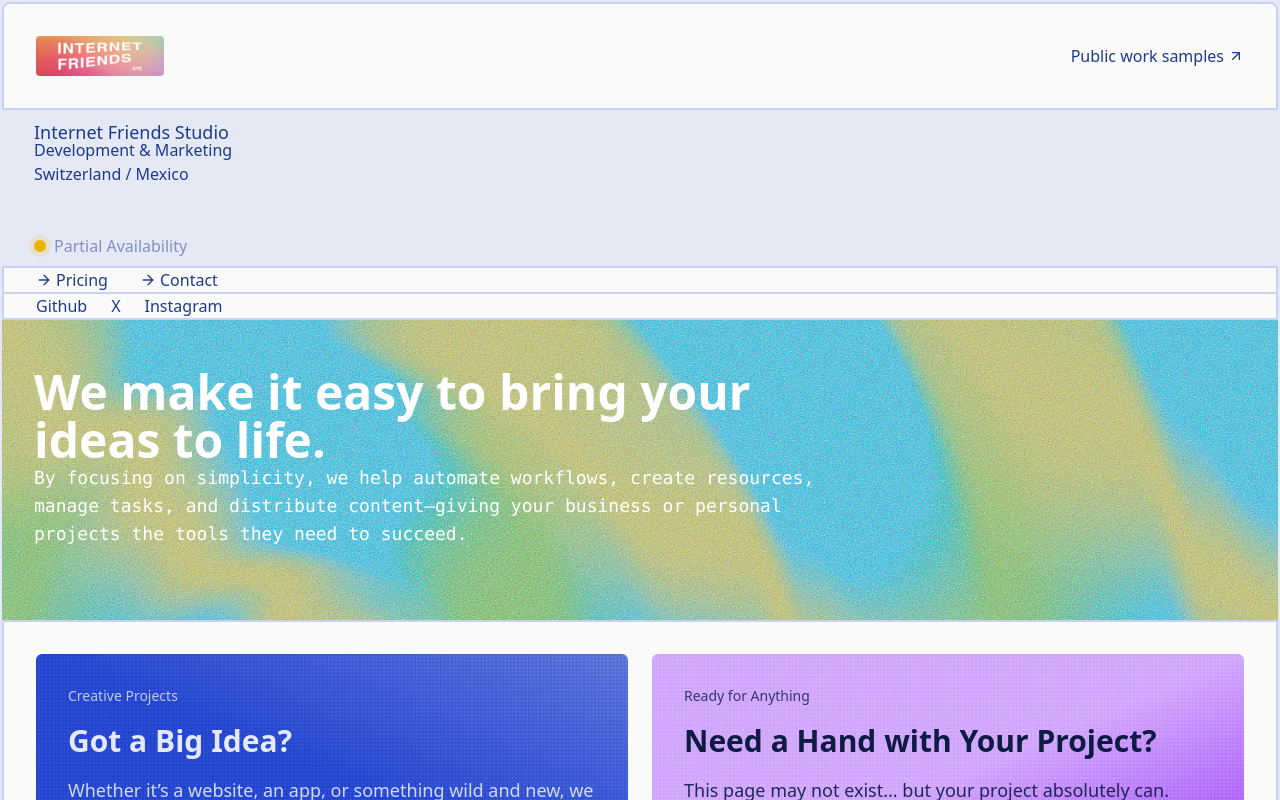
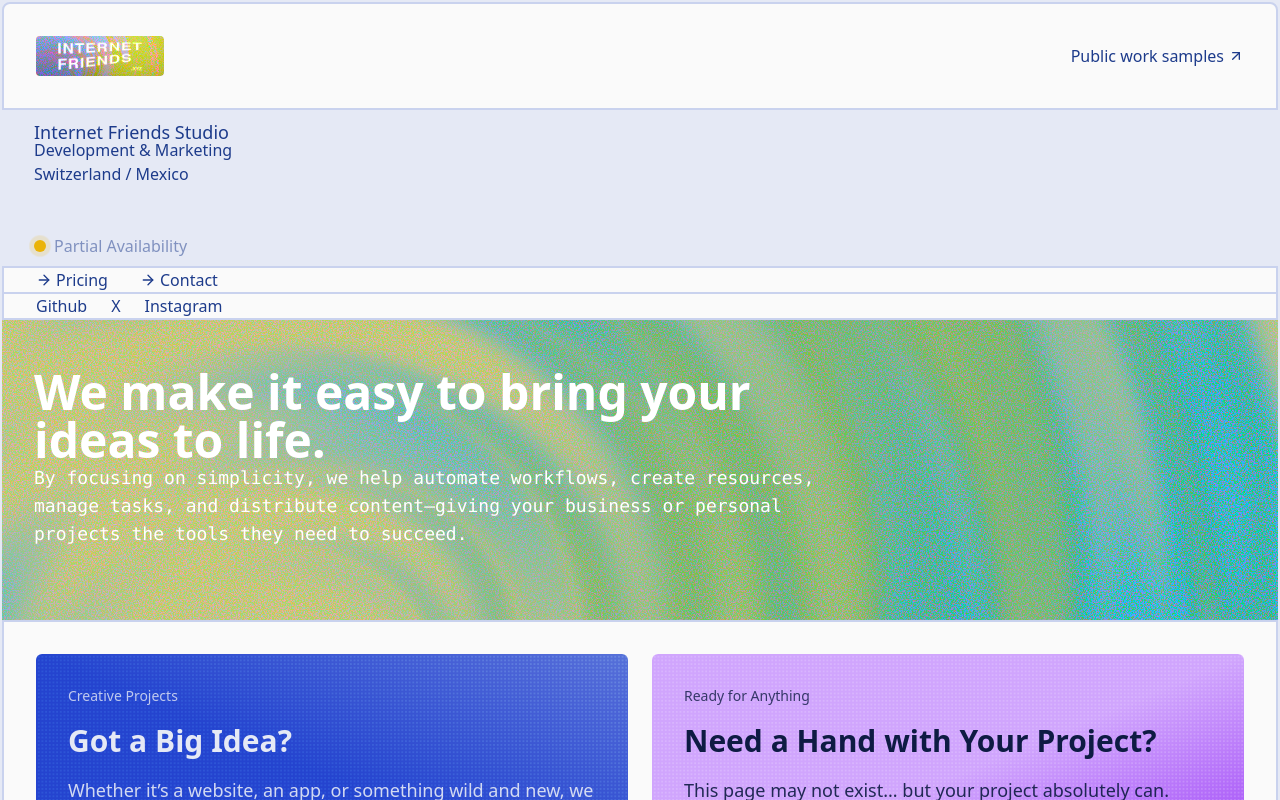
Before and after one commit to BarreraSlzr/landingpage, a Next.js app: page / in a window 1280 px wide. Shown: the top 800 px of the page. Built offline with nearby package versions, Linux system fonts and the light colour scheme.

Commit message:
Effects improved and applied also at logo

```diff
--- a/app/(internetfriends)/components/backgrounds/gloo-effects.ts
+++ b/app/(internetfriends)/components/backgrounds/gloo-effects.ts
@@ -1,24 +1,24 @@
+export const defaultEffect = String.raw`vec2 effect(vec2 p, float i, float time) {
+  return vec2(sin(p.x * i + (time * speed)) * cos(p.y * i + (time * speed)), sin(length(p.x)) * cos(length(p.y)));
+}`;
+
 export const spiralEffect = String.raw`vec2 effect(vec2 p, float i, float time) {
   float r = length(p);
   float theta = atan(p.y, p.x);
   float spiral = sin(r * 10.0 - theta * 3.0 + time * speed);
-  return vec2(p.x + spiral * 0.1, p.y + spiral * 0.1);
+  return vec2(sin(p.x * i + spiral + (time * speed)) * cos(p.y * i + spiral + (time * speed)), sin(length(p.x + spiral)) * cos(length(p.y + spiral)));
 }`;
 
 export const waveEffect = String.raw`vec2 effect(vec2 p, float i, float time) {
   float wave = sin(p.x * 5.0 + time * speed) * cos(p.y * 5.0 + time * speed);
-  return vec2(p.x + wave * 0.1, p.y + wave * 0.1);
+  return vec2(sin(p.x * i + wave + (time * speed)) * cos(p.y * i + wave + (time * speed)), sin(length(p.x + wave)) * cos(length(p.y + wave)));
 }`;
 
 export const vortexEffect = String.raw`vec2 effect(vec2 p, float i, float time) {
   float r = length(p);
   float theta = atan(p.y, p.x);
   float vortex = sin(r * 10.0 + theta * 5.0 + time * speed);
-  return vec2(p.x + vortex * p.y * 0.1, p.y - vortex * p.x * 0.1);
+  return vec2(sin(p.x * i + vortex + (time * speed)) * cos(p.y * i + vortex + (time * speed)), sin(length(p.x + vortex)) * cos(length(p.y + vortex)));
 }`;
-export const defaultEffect = String.raw`vec2 effect(vec2 p, float i, float time) {
-  return vec2(sin(p.x * i + (time * speed)) * cos(p.y * i + (time * speed)), sin(length(p.x)) * cos(length(p.y)));
-}`
-
 
 export const effectFunctions = [defaultEffect, spiralEffect, waveEffect, vortexEffect];
--- a/app/(internetfriends)/components/header.tsx
+++ b/app/(internetfriends)/components/header.tsx
@@ -4,16 +4,28 @@ import Image from 'next/image';
 import { ArrowUpRight } from 'lucide-react';
 import content from '../content.json';
 import NoiseFilter from './backgrounds/noise-filter-div';
+import { getRandomColors } from '../lib/color-palette';
+import { BgGoo } from './backgrounds/gloo';
 
 export default function Header() {
+    const randomColors = getRandomColors();
     return (
         <header className="flex items-center justify-between sm:p-6 p-2 py-4 md:p-8 rounded-t-lg bg-foreground border-2 border-brand-blue-800">
             <Link href='/'>
                 <div className="flex items-center gap-2">
                     <div className="relative overflow-hidden flex items-center h-10 w-32 rounded bg-gradient-to-br from-orange-500 to-pink-500">
-                        <NoiseFilter
-                            className="scale-400 inset-0 opacity-60 mix-blend-saturation"
-                            />
+                        <div className="absolute opacity-69 inset-0 w-full h-full pointer-events-none z-0 mix-blend-color">
+                            <NoiseFilter className='opacity-26 mix-blend-hue' />
+                            <BgGoo
+                                speed={0.2}
+                                resolution={1.0}
+                                depth={3}
+                                seed={0.4}
+                                color1={randomColors[0]}
+                                color2={randomColors[1]}
+                                color3={randomColors[2]}
+                        />
+                        </div>
                         <Image
                             className="select-none pointer-events-none"
                             alt={`${content.companyName}.xyz`}
--- a/app/(internetfriends)/components/hero-text.tsx
+++ b/app/(internetfriends)/components/hero-text.tsx
@@ -5,6 +5,7 @@ import content from '../content.json';
 import NoiseFilter from './backgrounds/noise-filter-div';
 import { motion } from 'framer-motion';
 import { BgGoo } from './backgrounds/gloo';
+import { getRandomColors } from '../lib/color-palette';
 
 const DefaultHero = () => (
     <div className='text-3xl md:text-4xl lg:text-5xl leading-relaxed'>
@@ -17,77 +18,17 @@ type Props = {
     className?: string,
 }
 
-// [1.0, 0.996, 1.0],
-//   [1.0, 1.0, 0.992],
-//   [1.0, 0.996, 0.992]
-// {
-//     "color1": [0.922, 0.906, 0.361],
-//     "color2": [0.875, 0.282, 0.263],
-//     "color3": [0.922, 0.251, 0.941]
-//   }
-type ColorPalette = {
-    [colorName: string]: number[];
-};
-
-const r = {
-    10: 0.8,
-    9: 0.8,
-    8: 0.8,
-    7: 0.7,
-    6: 0.6,
-    5: 0.5,
-    4: 0.4,
-    3: 0.3,
-    2: 0.2,
-    '01': 0.2,
-    '00': 0.2
-};
-
-const colors: ColorPalette = {
-    "Vibrant Pink": [r[10], r['00'], r[5]],       // RGB(255, 0, 127)
-    "Energetic Yellow": [r[10], r[10], r['00']],   // RGB(255, 255, 0)
-    "Dynamic Orange": [r[10], r[6], r['00']],     // RGB(255, 153, 0)
-    "Lively Green": [r['00'], r[10], r[4]],       // RGB(0, 255, 102)
-    "Bright Cyan": [r['00'], r[10], r[10]],        // RGB(0, 255, 255)
-    "Electric Blue": [r['00'], r[5], r[10]],      // RGB(0, 127, 255)
-    "Bright Yellow": [r[9], r[9], r[3]],   // Softer yellow
-    "Electric Pink": [r[9], r['01'], r[7]],   // Slightly muted pink
-    "Fiery Orange": [r[9], r[5], r['01']],    // Muted orange
-    "Lime Green": [r[6], r[9], r[3]],      // Softer lime green
-    "Hot Magenta": [r[9], r['01'], r[5]],     // Muted magenta
-    "Vibrant Cyan": [r['01'], r[9], r[8]],    // Softer cyan
-    "Bold Blue": [r['01'], r[4], r[9]],       // Muted blue
-    "Sunset Red": [r[9], r[3], r[4]],      // Softer red
-    "Neon Purple": [r[6], r['01'], r[9]],     // Muted purple
-    "Radiant Gold": [r[9], r[8], r[3]]     // Softer gold
-};
-
-
-
-
 export default function HeroText({ children = <DefaultHero />, className }: PropsWithChildren<Props>) {
 
-    function getRandomColors(palette: ColorPalette, count: number = 3): number[][] {
-        const colorValues = Object.values(palette); // Get only the RGB values
-        const selectedColors = new Set<number[]>(); // Use a Set to ensure uniqueness
-
-        while (selectedColors.size < count) {
-          const randomIndex = Math.floor(Math.random() * colorValues.length);
-          selectedColors.add(colorValues[randomIndex]);
-        }
-
-        return Array.from(selectedColors); // Convert the Set back to an array
-      }
-
-    const randomColors = useMemo(() => getRandomColors(colors), []);
+    const randomColors = useMemo(() => getRandomColors(), []);
     return (
         <section className={`relative min-h-[60vh] ${className}`}>
             <div className="absolute inset-0 w-full h-full pointer-events-none z-0">
-                <NoiseFilter overlayBlendMode='overlay'/>
+                <NoiseFilter className='opacity-33 mix-blend-hue'/>
                 <BgGoo
                     speed={0.2}
                     resolution={2.0}
-                    depth={3}
+                    depth={2}
                     seed={0.4}
                     color1={randomColors[0]}
                     color2={randomColors[1]}
--- /dev/null
+++ b/app/(internetfriends)/lib/color-palette.ts
@@ -0,0 +1,48 @@
+type ColorPalette = {
+    [colorName: string]: number[];
+};
+
+const r = {
+    10: 0.8,
+    9: 0.8,
+    8: 0.8,
+    7: 0.7,
+    6: 0.6,
+    5: 0.5,
+    4: 0.4,
+    3: 0.3,
+    2: 0.2,
+    '01': 0.2,
+    '00': 0.2
+};
+
+const colors: ColorPalette = {
+    "Vibrant Pink": [r[10], r['00'], r[5]],       // RGB(255, 0, 127)
+    "Energetic Yellow": [r[10], r[10], r['00']],   // RGB(255, 255, 0)
+    "Dynamic Orange": [r[10], r[6], r['00']],     // RGB(255, 153, 0)
+    "Lively Green": [r['00'], r[10], r[4]],       // RGB(0, 255, 102)
+    "Bright Cyan": [r['00'], r[10], r[10]],        // RGB(0, 255, 255)
+    "Electric Blue": [r['00'], r[5], r[10]],      // RGB(0, 127, 255)
+    "Bright Yellow": [r[9], r[9], r[3]],   // Softer yellow
+    "Electric Pink": [r[9], r['01'], r[7]],   // Slightly muted pink
+    "Fiery Orange": [r[9], r[5], r['01']],    // Muted orange
+    "Lime Green": [r[6], r[9], r[3]],      // Softer lime green
+    "Hot Magenta": [r[9], r['01'], r[5]],     // Muted magenta
+    "Vibrant Cyan": [r['01'], r[9], r[8]],    // Softer cyan
+    "Bold Blue": [r['01'], r[4], r[9]],       // Muted blue
+    "Sunset Red": [r[9], r[3], r[4]],      // Softer red
+    "Neon Purple": [r[6], r['01'], r[9]],     // Muted purple
+    "Radiant Gold": [r[9], r[8], r[3]]     // Softer gold
+};
+
+export function getRandomColors(palette: ColorPalette = colors, count: number = 3): number[][] {
+    const colorValues = Object.values(palette); // Get only the RGB values
+    const selectedColors = new Set<number[]>(); // Use a Set to ensure uniqueness
+
+    while (selectedColors.size < count) {
+      const randomIndex = Math.floor(Math.random() * colorValues.length);
+      selectedColors.add(colorValues[randomIndex]);
+    }
+
+    return Array.from(selectedColors); // Convert the Set back to an array
+  }
```
